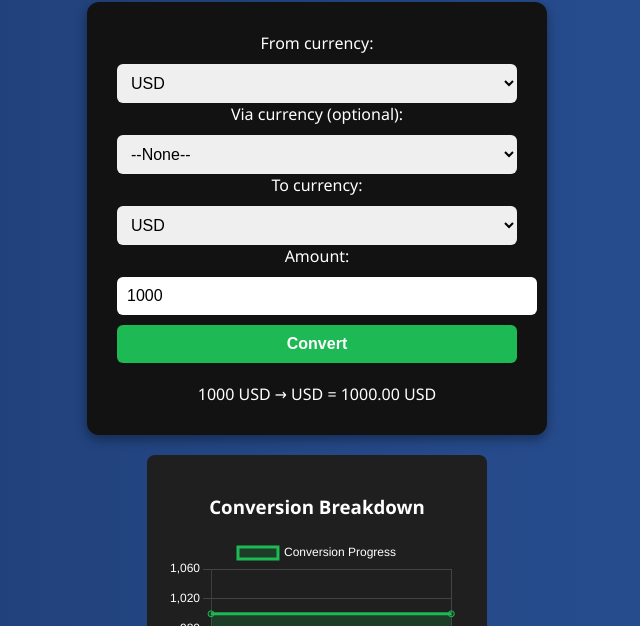
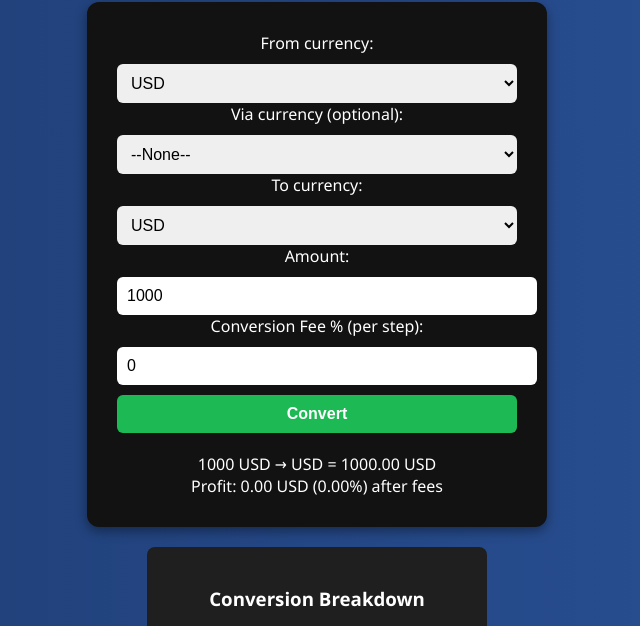
Before and after one commit to rusj05/CopperDesk, a plain HTML site: page index.html in a window 1280 px wide. Both pictures are taken after a click on the button "Convert". Shown: the part 124-750 px from the top of the page, without its empty margins (323-963 px from the left). Drawn offline with nearby package versions, Linux system fonts and the light colour scheme.

Commit message:
Update index.html

```diff
--- a/index.html
+++ b/index.html
@@ -81,6 +81,9 @@
     <label>Amount:</label>
     <input type="number" id="amount" value="1000" />
 
+    <label>Conversion Fee % (per step):</label>
+    <input type="number" id="fee" value="0" />
+
     <button onclick="calculateArbitrage()">Convert</button>
 
     <div class="output" id="resultDisplay"></div>
@@ -120,6 +123,7 @@
       const via = viaSelect.value;
       const to = toSelect.value;
       const amount = parseFloat(document.getElementById('amount').value);
+      const feePct = parseFloat(document.getElementById('fee').value) / 100;
 
       let intermediate = amount;
       let labels = [from];
@@ -127,22 +131,25 @@
 
       if (via) {
         const rate1 = await fetchRate(from, via);
-        intermediate = amount * rate1;
+        intermediate = amount * rate1 * (1 - feePct);
         labels.push(via);
         values.push(intermediate);
 
         const rate2 = await fetchRate(via, to);
-        intermediate *= rate2;
+        intermediate = intermediate * rate2 * (1 - feePct);
         labels.push(to);
         values.push(intermediate);
       } else {
         const rate = await fetchRate(from, to);
-        intermediate *= rate;
+        intermediate = intermediate * rate * (1 - feePct);
         labels.push(to);
         values.push(intermediate);
       }
 
-      resultDisplay.innerHTML = `${amount} ${from} → ${to} = ${intermediate.toFixed(2)} ${to}`;
+      const profit = intermediate - amount;
+      const profitPct = (profit / amount) * 100;
+
+      resultDisplay.innerHTML = `${amount} ${from} → ${to} = ${intermediate.toFixed(2)} ${to}<br>Profit: ${profit.toFixed(2)} ${to} (${profitPct.toFixed(2)}%) after fees`;
       drawChart(labels, values);
     }
 
```
